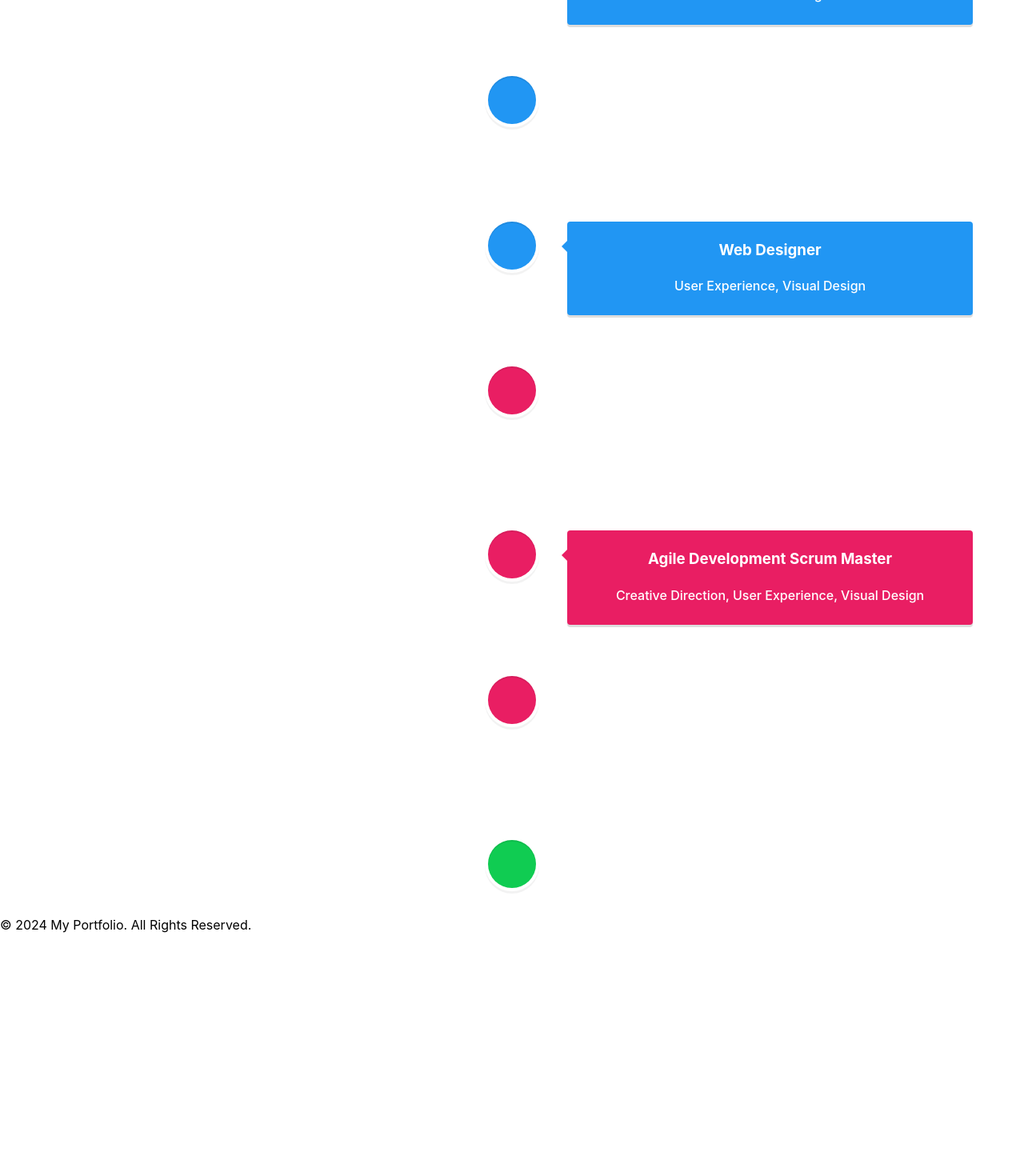
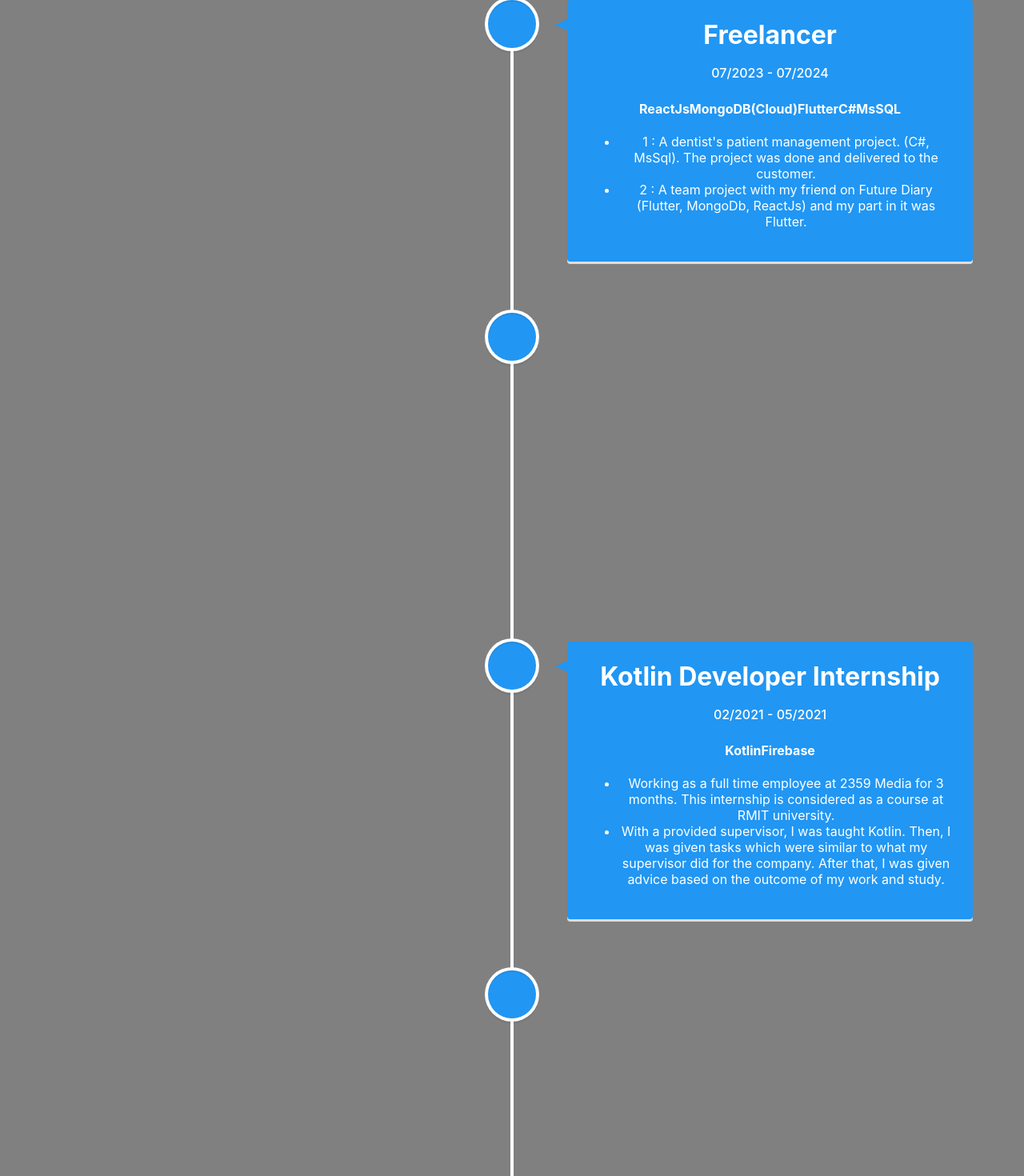
Before and after one commit to kidz1907/personal-portfolio, a React (Create React App) app: page / in a window 1280 px wide. Shown: the part 760-2230 px from the top of the page at 80% size. Before the commit the page ends 1942 px from the top, so only its background shows below. Built offline with nearby package versions, Linux system fonts and the light colour scheme.

Commit message:
temp change data

```diff
--- a/src/components/Timeline.js
+++ b/src/components/Timeline.js
@@ -7,20 +7,19 @@ const WorkIcon = () => <></>;
 
 export default function Timeline() {
   return (
-    <div className="App">
+    <div className="App" style={{backgroundColor:'grey'}}>
       <h1>React Vertical Timeline</h1>
       <VerticalTimeline>
         {timelineData.map((item, index) => (
           <VerticalTimelineElement
             key={index}
             className={`vertical-timeline-element--${item.type}`}
-            date={item.date}
             contentStyle={{
               background: item.iconColor,
               color: "#fff",
             }}
             contentArrowStyle={{
-              borderRight: `7px solid ${item.iconColor}`,
+              borderRight: `15px solid ${item.iconColor}`,
             }}
             iconStyle={{
               background: item.iconColor,
@@ -28,9 +27,14 @@ export default function Timeline() {
             }}
             icon={<WorkIcon />}
           >
-            <h3 className="vertical-timeline-element-title">{item.title}</h3>
+            <h3 className="vertical-timeline-element-title" style={{fontSize:'2em'}}>{item.title}</h3>
+            <p>{item.date}</p>
             <h4 className="vertical-timeline-element-skill">{item.skill}</h4>
-            <p>{item.description}</p>
+            <ul>
+            {item.description.map((desc, idx) => (
+          <li key={idx} style={{}}>{desc}</li>
+        ))}
+            </ul>
           </VerticalTimelineElement>
         ))}
         <VerticalTimelineElement
--- a/src/components/const/data.js
+++ b/src/components/const/data.js
@@ -5,7 +5,13 @@ export const timelineData = [
       type: "work",
       date: "08/2024 - present",
       title: "Junior Full Stack Developer",
-      subtitle: "ReactJS, MongoDB(Cloud), Flutter, Firebase",
+      company: "Soul Retreats",
+      skill: [
+        "ReactJs",
+        "MongoDB(Cloud)",
+        "Flutter",
+        "Firebase",
+      ],
       description:
       [
         "In charge of the company website, I keep it updated with new features and information, as well as enhance the website.",
@@ -15,50 +21,78 @@ export const timelineData = [
     },
     {
       type: "work",
-      date: "2010 - 2011",
-      title: "Art Director",
-      subtitle: "San Francisco, CA",
-      description: "Creative Direction, User Experience, Visual Design, SEO, Online Marketing",
+      date: "07/2023 - 07/2024",
+      title: "Freelancer",
+      company: "Freelancer",
+      skill: [
+        "ReactJs",
+        "MongoDB(Cloud)",
+        "Flutter",
+        "C#",
+        "MsSQL",
+      ],
+      description: [
+        "1 : A dentist's patient management project. (C#, MsSql). The project was done and delivered to the customer.",
+        "2 : A team project with my friend on Future Diary (Flutter, MongoDb, ReactJs) and my part in it was Flutter.",
+      ],
       iconColor: "rgb(33, 150, 243)",
     },
     {
       type: "work",
-      date: "2008 - 2010",
-      title: "Web Designer",
-      subtitle: "Los Angeles, CA",
-      description: "User Experience, Visual Design",
+      date: "02/2022 - 12/2022",
+      title: "IT consultant",
+      company: "Netcompany",
+      skill: [
+        "Kotlin",
+        "FLutter",
+        ".Net",
+        "C#",
+        "MsSQL",
+      ],
+      description: [
+        "First Project : A case management project that I used C#,.Net with Angular.",
+        "Second Project : A mailing service called DIGITAL POST that use Flutter for cross-platform development.",
+        "Third Project : An official Fifa application(FIFA+) for World Cup 2022 that I used Kotlin for Android development.",
+      ],
       iconColor: "rgb(33, 150, 243)",
     },
     {
       type: "work",
-      date: "2006 - 2008",
-      title: "Web Designer",
-      subtitle: "San Francisco, CA",
-      description: "User Experience, Visual Design",
+      date: "02/2021 - 05/2021",
+      title: "Kotlin Developer Internship",
+      company: "2359 Media",
+      skill: [
+        "Kotlin",
+        "Firebase",
+      ],
+      description: [
+        "Working as a full time employee at 2359 Media for 3 months. This internship is considered as a course at RMIT university.",
+        "With a provided supervisor, I was taught Kotlin. Then, I was given tasks which were similar to what my supervisor did for the company. After that, I was given advice based on the outcome of my work and study.",
+      ],
+      iconColor: "rgb(33, 150, 243)",
+    },
+    {
+      type: "work",
+      date: "06/2020 - 02/2021",
+      title: "React Native Developer Intern",
+      company: "Vietcetera",
+      skill: [
+        "React Native",
+      ],
+      description: [
+        "Working as a part-time job with Vietcetera company to deliver an application that can replace the final capstone project of the RMIT University.",
+        "In team of 4, we design the user (reader) interface for an online reading platform on mobile base on what they had as website.",
+        "Develop an application in both android and iOS devices that based on the design and the company website.",
+      ],
       iconColor: "rgb(33, 150, 243)",
     },
     {
       type: "education",
-      date: "April 2013",
-      title: "Content Marketing for Web, Mobile and Social Media",
-      subtitle: "Online Course",
-      description: "Strategy, Social Media",
-      iconColor: "rgb(233, 30, 99)",
-    },
-    {
-      type: "education",
-      date: "November 2012",
-      title: "Agile Development Scrum Master",
-      subtitle: "Certification",
-      description: "Creative Direction, User Experience, Visual Design",
-      iconColor: "rgb(233, 30, 99)",
-    },
-    {
-      type: "education",
-      date: "2002 - 2006",
-      title: "Bachelor of Science in Interactive Digital Media Visual Imaging",
-      subtitle: "Bachelor Degree",
-      description: "Creative Direction, Visual Design",
+      date: "07/2016 - 04/2021",
+      title: "Bachelor of Software Engineering(Honours)",
+      skill: "RMIT University Vietnam",
+      description: [
+      ],
       iconColor: "rgb(233, 30, 99)",
     },
   ];
```
